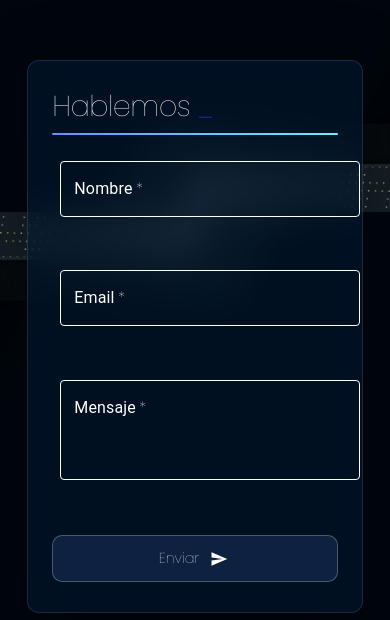
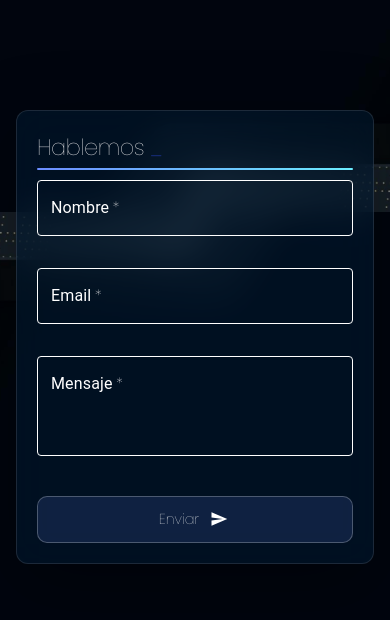
Before and after one commit to chizzi01/Cv-React, a React (Vite) app in the folder projects/myCv-React/: page / in a window 390 px wide. Shown: the part 7384-8004 px from the top of the page. Built offline with nearby package versions, Linux system fonts and the light colour scheme.

Commit message:
fix responsive

```diff
--- a/projects/myCv-React/src/App.css
+++ b/projects/myCv-React/src/App.css
@@ -881,7 +881,7 @@ form {
   flex-direction: column;
   align-items: center;
   justify-content: center;
-  padding: 4rem var(--pad);
+  padding: 4rem clamp(1rem, 5vw, 9rem);
 }
 
 .contacto-container {
@@ -901,7 +901,7 @@ form {
 }
 
 .contacto-container h1 {
-  font-size: 1.8rem;
+  font-size: clamp(1.4rem, 5vw, 1.8rem);
   font-weight: 700;
   letter-spacing: -0.02em;
 }
@@ -917,7 +917,8 @@ form {
   flex: 1;
   display: flex;
   flex-direction: column;
-  gap: 0.85rem;
+  gap: 0.5rem;
+  min-width: 0; /* evita desborde en flex */
 }
 
 .btnEnviar {
@@ -925,6 +926,7 @@ form {
   justify-content: center;
   align-items: flex-end;
   padding-bottom: 0.35rem;
+  flex-shrink: 0;
 }
 
 .btnEnviar button {
@@ -1277,14 +1279,20 @@ form {
   }
 
   /* Contacto */
+  .contacto-container {
+    padding: 1.75rem;
+  }
+
   .contacto-align {
     flex-direction: column;
-    gap: 1.5rem;
+    gap: 0.5rem;
   }
 
   .btnEnviar {
     align-self: stretch;
     justify-content: center;
+    padding-bottom: 0;
+    padding-top: 0.5rem;
   }
 
   .btnEnviar button {
@@ -1319,9 +1327,14 @@ form {
 
 /* ── Small mobile (≤480px) ─── */
 @media (max-width: 480px) {
+  #contacto-section {
+    padding: 3rem 1rem;
+  }
+
   .contacto-container {
-    padding: 1.5rem;
+    padding: 1.25rem;
     border-radius: 12px;
+    gap: 1rem;
   }
 
   .aptitudes-container li {
--- a/projects/myCv-React/src/components/Textfield.jsx
+++ b/projects/myCv-React/src/components/Textfield.jsx
@@ -53,14 +53,9 @@ export function Textfield({indicador, tipo, name, forceUpdate}) {
 
     return (
       <ThemeProvider theme={theme}>
-        <Box
-          sx={{
-            display: 'flex',
-            alignItems: 'center',
-            '& > :not(style)': { m: 1 },
-          }}
-        >
+        <Box sx={{ width: '100%' }}>
           <TextField
+          fullWidth
           type={tipo}
           required
           value={value}
@@ -70,7 +65,6 @@ export function Textfield({indicador, tipo, name, forceUpdate}) {
           InputProps={{
             style: {
               color: error ? '#FF4141' : 'white',
-              width: '300px',
               height: tipo === 'textfield' ? '100px' : 'auto',
             },
           }}
```
